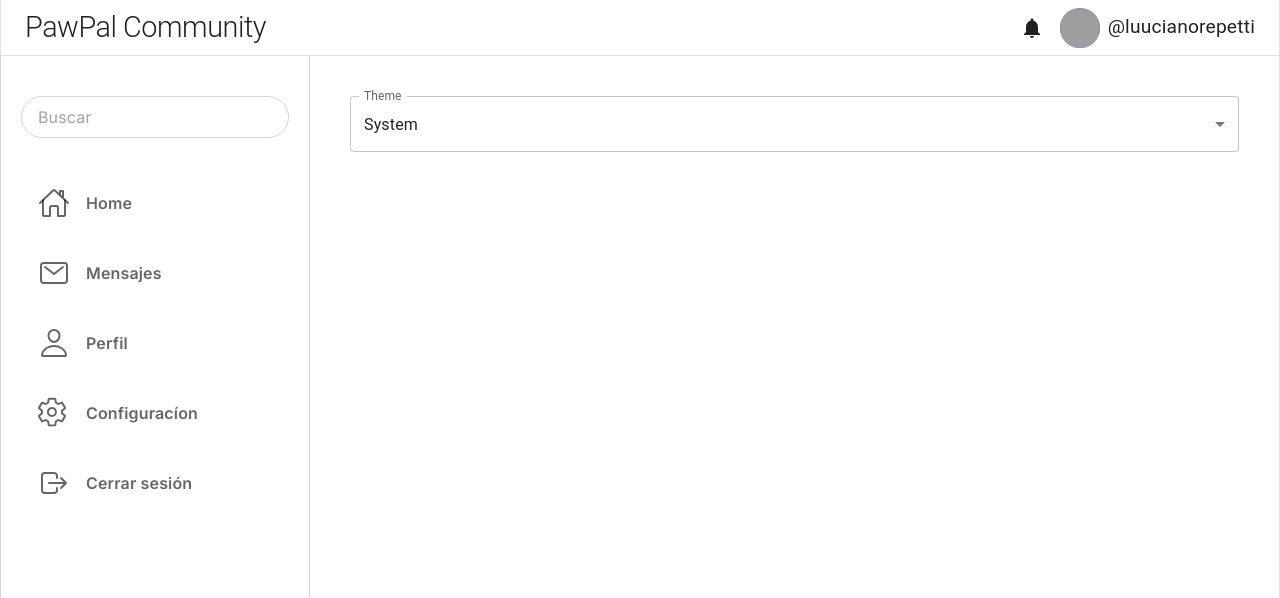
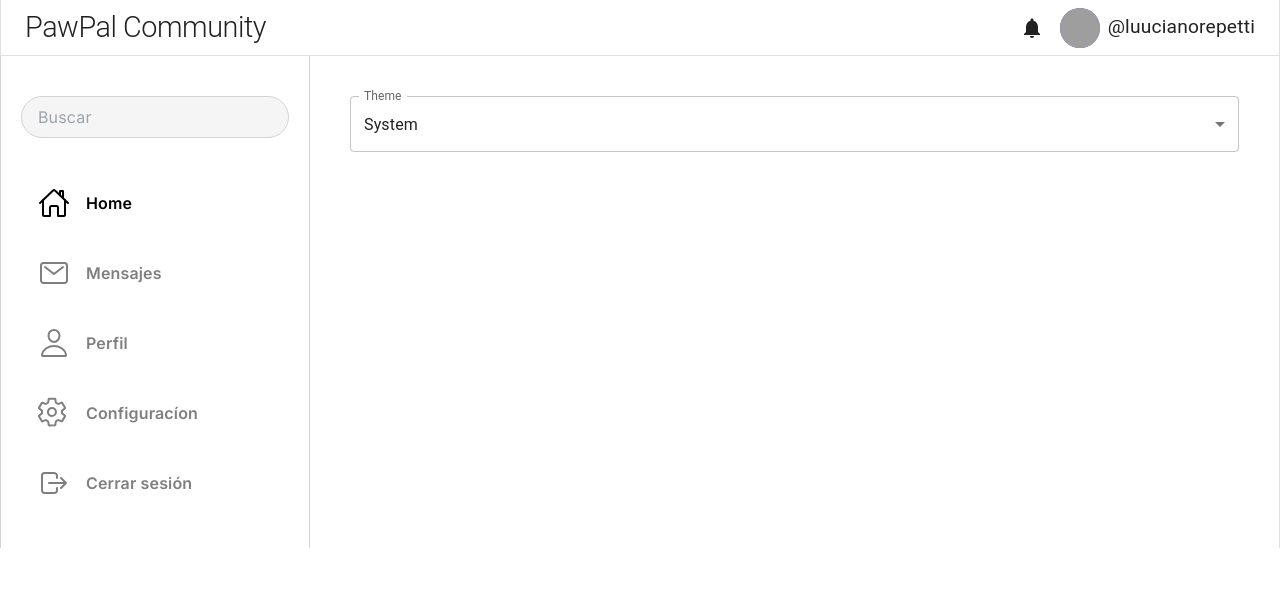
Before and after one commit to No-Country-simulation/c20-04-ft-js-react, a Next.js app in the folder client/: page /home in a window 1280 px wide. Shown: the top 598 px of the page. Built offline with nearby package versions, Linux system fonts and the light colour scheme; no server answers; grey boxes are pictures that could not be loaded.

Commit message:
Update styles by movile & Add active route style

```diff
--- a/client/src/components/shared/SideNavBar.tsx
+++ b/client/src/components/shared/SideNavBar.tsx
@@ -1,13 +1,18 @@
-import HomeIcon from "@/icons/HomeIcon";
-import LogOutIcon from "@/icons/LogOutIcon";
-import MailIcon from "@/icons/MailIcon";
-import SettingsIcon from "@/icons/SettingsIcon";
-import UserIcon from "@/icons/UserIcon";
+'use client'
+
+import HomeIcon from '@/icons/HomeIcon'
+import LogOutIcon from '@/icons/LogOutIcon'
+import MailIcon from '@/icons/MailIcon'
+import SettingsIcon from '@/icons/SettingsIcon'
+import UserIcon from '@/icons/UserIcon'
+import SearchBarr from './SearchBarr'
+import Link from 'next/link'
+import { usePathname } from 'next/navigation'
 
 const routes = [
   {
     name: 'Home',
-    path: '/',
+    path: '/home',
     icon: HomeIcon
   },
   {
@@ -17,7 +22,7 @@ const routes = [
   },
   {
     name: 'Perfil',
-    path: '/me',
+    path: '/profile',
     icon: UserIcon
   },
   {
@@ -30,29 +35,36 @@ const routes = [
     path: '/log-out',
     icon: LogOutIcon
   }
-];
+]
 
 export default function SideNavBar() {
+  const pathname = usePathname()
+
   return (
-    <section className='h-[93svh] border border-neutral-300 px-5 py-10 border-t-0 border-b-0'>
-      <input
-        className='border border-neutral-300 rounded-full py-2 px-4 mb-10 outline-none transition-colors focus:border-black'
-        type='search'
-        placeholder='Buscar'
-      />
+    <section
+      className='border-neutral-300 dark:border-neutral-700 px-3 md:px-5 py-2 md:py-10
+      border-t md:border-t-0 md:border-x order-last md:order-none absolute md:static bottom-0 md:bottom-auto w-full md:w-auto'
+    >
+      <div className='hidden md:block'>
+        <SearchBarr />
+      </div>
 
-      <nav className='grid gap-y-5'>
-        {routes.map((route) => (
-          <a
-            key={route.path}
-            href={route.path}
-            className='flex gap-x-4 py-2 px-4 items-center font-semibold rounded-full border border-transparent transition text-black/60 hover:text-black hover:border-neutral-300'
+      <nav className='flex justify-between md:flex-col md:gap-5'>
+        {routes.map(({ icon: Icon, ...props }, i) => (
+          <Link
+            key={props.path}
+            href={props.path}
+            className={
+              'flex gap-x-4 py-2 px-4 items-center font-semibold rounded-md md:rounded-full border border-transparent transition hover:text-black dark:hover:text-white hover:border-neutral-300 dark:hover:border-neutral-700 ' +
+              (pathname === props.path ? 'text-black dark:text-white ' : 'text-black/50 dark:text-white/50 ') +
+              (i + 1 === routes.length ? 'hidden md:flex' : '')
+            }
           >
-            <route.icon />
-            <span>{route.name}</span>
-          </a>
+            <Icon />
+            <span className='hidden md:inline'>{props.name}</span>
+          </Link>
         ))}
       </nav>
     </section>
-  );
+  )
 }
```
